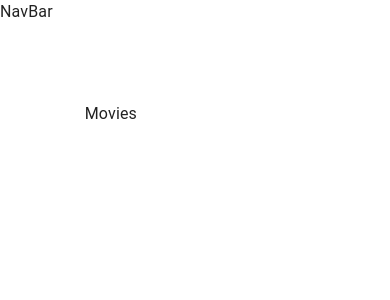
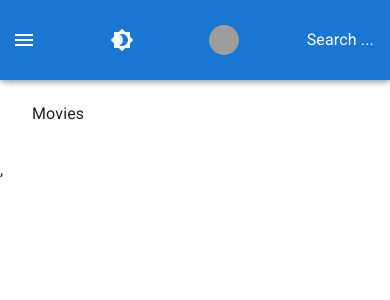
Before and after one commit to horatiu84/FilmPire, a React (Create React App) app: page / in a window 390 px wide. Shown: the top 300 px of the page. Built offline with nearby package versions, Linux system fonts and the light colour scheme; grey boxes are pictures that could not be loaded.

Commit message:
creating navbar

```diff
--- a/public/index.html
+++ b/public/index.html
@@ -12,7 +12,10 @@
     <link rel="apple-touch-icon" href="%PUBLIC_URL%/logo192.png" />
 
     <link rel="manifest" href="%PUBLIC_URL%/manifest.json" />
-
+    <link
+      rel="stylesheet"
+      href="https://fonts.googleapis.com/css?family=Roboto:300,400,500,700&display=swap"
+    />
     <title>Filmpire</title>
   </head>
   <body>
--- a/src/components/NavBar/NavBar.jsx
+++ b/src/components/NavBar/NavBar.jsx
@@ -1,8 +1,60 @@
 import React from 'react';
+import { AppBar, IconButton, Toolbar, Drawer, Button, useMediaQuery, Avatar } from '@mui/material';
+import { Menu, AccountCircle, Brightness4, Brightness7 } from '@mui/icons-material';
+import { Link } from 'react-router-dom';
+import { useTheme } from '@mui/material/styles';
+import useStyles from './styles';
 
 function NavBar() {
+  const classes = useStyles();
+  const isMobile = useMediaQuery('( max-width:600px)');
+
+  const theme = useTheme();
+  const isAuthenticated = true;
+
   return (
-    <div>NavBar</div>
+    <AppBar position="fixed">
+      <Toolbar className={classes.toolbar}>
+        {isMobile && (
+        <IconButton
+          color="inherit"
+          edge="start"
+          style={{ outline: 'none' }}
+          onClick={() => {}}
+          className={classes.menuButton}
+        >
+          <Menu />
+        </IconButton>
+        )}
+        <IconButton color="inherit" sx={{ ml: 1 }} onClick={() => {}}>
+          {theme.palette.mode === 'dark' ? <Brightness7 /> : <Brightness4 />}
+        </IconButton>
+        {!isMobile && 'Search ...'}
+        <div>
+          {!isAuthenticated ? (
+            <Button color="inherit" onClick={() => {}}>
+              Login &nbsp; <AccountCircle />
+            </Button>
+          ) : (
+            <Button
+              color="inherit"
+              component={Link}
+              to="/profile/:id"
+              className={classes.linkButton}
+              onClick={() => {}}
+            >
+              {!isMobile && <>My Movies &nbsp;</> }
+              <Avatar
+                style={{ width: 30, height: 30 }}
+                alt="Profile"
+                src="https://cdn.pixabay.com/photo/2016/08/08/09/17/avatar-1577909_1280.png"
+              />
+            </Button>
+          )}
+        </div>
+        {isMobile && 'Search ...'}
+      </Toolbar>
+    </AppBar>
   );
 }
 
--- /dev/null
+++ b/src/components/NavBar/styles.js
@@ -0,0 +1,21 @@
+/* eslint-disable import/no-extraneous-dependencies */
+import { makeStyles } from '@mui/styles';
+
+export default makeStyles((theme) => ({
+  toolbar: {
+    height: '80px',
+    display: 'flex',
+    justifyContent: 'space-between',
+    marginLeft: '240px',
+    [theme.breakpoints.down('sm')]: {
+      marginLeft: 0,
+      flexWrap: 'wrap',
+    },
+  },
+  menuButton: {
+    marginRight: theme.spacing(2),
+    [theme.breakpoints.up('sm')]: {
+      display: 'none',
+    },
+  },
+}));
--- a/src/index.js
+++ b/src/index.js
@@ -2,13 +2,19 @@
 import React from 'react';
 import ReactDOM from 'react-dom/client';
 import { BrowserRouter } from 'react-router-dom';
+import { createTheme, ThemeProvider } from '@mui/material/styles';
 
 import App from './App';
+
+const theme = createTheme({});
 
 const el = document.getElementById('root');
 const root = ReactDOM.createRoot(el);
 root.render(
-  <BrowserRouter>
-    <App />
-  </BrowserRouter>,
+  <ThemeProvider theme={theme}>
+    <BrowserRouter>
+      <App />
+    </BrowserRouter>,
+
+  </ThemeProvider>,
 );
```
